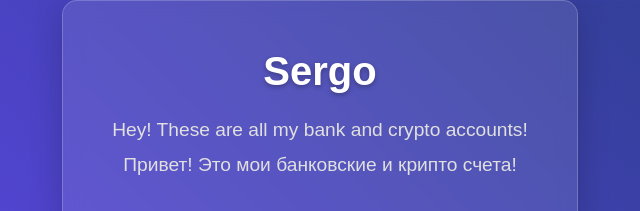
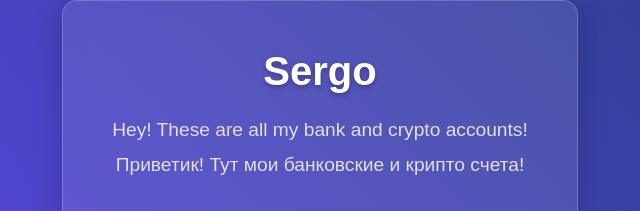
Before and after one commit to winnie12s/testmoney, a plain HTML site: page index.html in a window 1280 px wide. Shown: the top 211 px of the page, 320-960 px from the left. Drawn offline with Linux system fonts and the light colour scheme.

Commit message:
Update index.html

```diff
--- a/index.html
+++ b/index.html
@@ -199,7 +199,7 @@
         <h1>Sergo</h1>
         <p>
             Hey! These are all my bank and crypto accounts!<br>
-            Привет! Это мои банковские и крипто счета!
+            Приветик! Тут мои банковские и крипто счета!
         </p>
         <span class="account-label">Mail:</span>
         <div class="bank-account" onclick="copyToClipboard('shaginov.sergo@gmail.com', this)">
```
